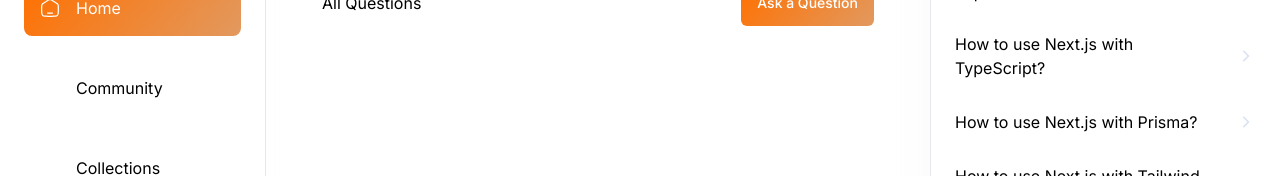
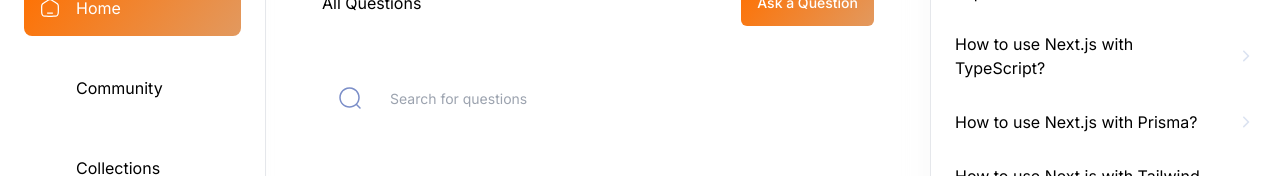
Before and after one commit to TechSpiritSS/Doubt-Sync, a Next.js app: page / in a window 1280 px wide. Shown: the part 164-340 px from the top of the page. Built offline with nearby package versions, Linux system fonts and the light colour scheme; no server answers.

Commit message:
Local Searchbar

```diff
--- a/app/(root)/(home)/page.tsx
+++ b/app/(root)/(home)/page.tsx
@@ -1,3 +1,4 @@
+import LocalSearchbar from '@/components/shared/search/LocalSearchbar';
 import { Button } from '@/components/ui/button';
 import Link from 'next/link';
 
@@ -12,7 +13,15 @@ const Home = () => {
           </Button>
         </Link>
       </div>
-      <div className="mt-11 flex justify-between gap-5 max-sm:flex-col sm:items-center"></div>
+      <div className="mt-11 flex justify-between gap-5 max-sm:flex-col sm:items-center">
+        <LocalSearchbar
+          route="/"
+          iconPosition="left"
+          imageSrc="/assets/icons/search.svg"
+          placeholder="Search for questions"
+          otherClasses="flex-1"
+        />
+      </div>
     </>
   );
 };
--- /dev/null
+++ b/components/shared/search/LocalInput.tsx
@@ -0,0 +1,21 @@
+'use client';
+
+import { Input } from '@/components/ui/input';
+
+interface LocalInputProps {
+  placeholder: string;
+}
+
+const LocalInput = ({ placeholder }: LocalInputProps) => {
+  return (
+    <Input
+      type="text"
+      placeholder={placeholder}
+      value={''}
+      onChange={() => {}}
+      className="paragraph-regular no-focus placeholder background-light800_darkgradient border-none shadow-none outline-none"
+    />
+  );
+};
+
+export default LocalInput;
--- /dev/null
+++ b/components/shared/search/LocalSearchbar.tsx
@@ -0,0 +1,48 @@
+import Image from 'next/image';
+import LocalInput from './LocalInput';
+
+interface LocalSearchbarProps {
+  route: string;
+  iconPosition?: string;
+  imageSrc: string;
+  placeholder: string;
+  otherClasses?: string;
+}
+
+const LocalSearchbar = ({
+  route,
+  iconPosition,
+  imageSrc,
+  placeholder,
+  otherClasses,
+}: LocalSearchbarProps) => {
+  return (
+    <div
+      className={`background-light800_darkgradient flex min-h-[56px] grow items-center gap-4 rounded-[10px] px-4 ${otherClasses}`}
+    >
+      {iconPosition === 'left' && (
+        <Image
+          className="cursor-pointer"
+          src={imageSrc}
+          alt="search"
+          width={24}
+          height={24}
+        />
+      )}
+
+      <LocalInput placeholder={placeholder} />
+
+      {iconPosition === 'right' && (
+        <Image
+          className="cursor-pointer"
+          src={imageSrc}
+          alt="search"
+          width={24}
+          height={24}
+        />
+      )}
+    </div>
+  );
+};
+
+export default LocalSearchbar;
```
